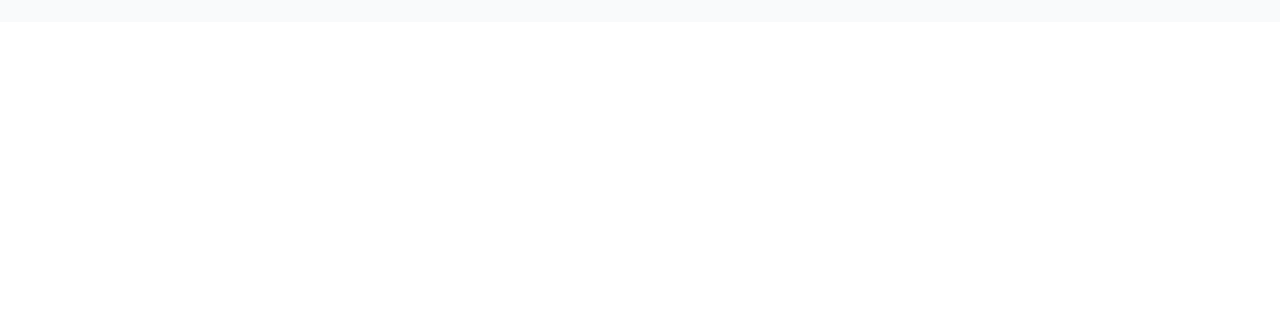
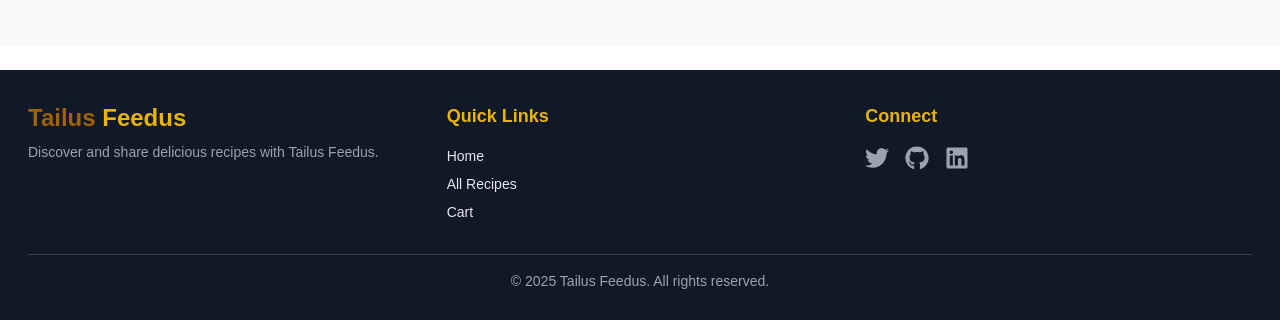
Before and after one commit to gaznafis007/repliq-meal, a Next.js app: page / in a window 1280 px wide. Shown: the part 1085-1405 px from the top of the page. Before the commit the page ends 1107 px from the top, so only its background shows below. Built offline with nearby package versions, Linux system fonts and the light colour scheme; no server answers.

Commit message:
footer created

```diff
--- a/app/layout.jsx
+++ b/app/layout.jsx
@@ -4,6 +4,7 @@ import Navbar from "@/components/Navbar";
 // import { QueryClient, QueryClientProvider } from "@tanstack/react-query";
 import TanstackProvider from "@/providers/TanstackProvider";
 import { CartProvider } from "@/context/ContextProvider";
+import Footer from "@/components/Footer";
 
 const geistSans = localFont({
   src: "./fonts/GeistVF.woff",
@@ -18,8 +19,8 @@ const geistMono = localFont({
 });
 
 export const metadata = {
-  title: "my-recipes",
-  description: "Generated by create next app",
+  title: "Tailus Feedus",
+  description: "Discover and share delicious recipes with Tailus Feedus",
 };
 
 export default function RootLayout({ children }) {
@@ -31,7 +32,8 @@ export default function RootLayout({ children }) {
         <TanstackProvider>
           <CartProvider>
             <Navbar />
-            {children}
+            <main className="flex-1 py-6">{children}</main>
+            <Footer/>
           </CartProvider>
         </TanstackProvider>
       </body>
--- /dev/null
+++ b/components/Footer.jsx
@@ -0,0 +1,95 @@
+"use client";
+import React from "react";
+import Link from "next/link";
+import { FaTwitter, FaGithub, FaLinkedin } from "react-icons/fa";
+
+const Footer = () => {
+  return (
+    <footer className="bg-gray-900 text-gray-200 py-8">
+      <div className="container mx-auto px-4 md:px-12 lg:px-7">
+        <div className="grid grid-cols-1 md:grid-cols-3 gap-8 animate-fade-in">
+          {/* Brand */}
+          <div>
+            <Link href="/" passHref>
+              <span className="text-2xl font-bold text-yellow-700 cursor-pointer">
+                Tailus <span className="text-yellow-500">Feedus</span>
+              </span>
+            </Link>
+            <p className="mt-2 text-sm text-gray-400">
+              Discover and share delicious recipes with Tailus Feedus.
+            </p>
+          </div>
+
+          {/* Navigation Links */}
+          <div>
+            <h3 className="text-lg font-semibold text-yellow-500 mb-4">Quick Links</h3>
+            <ul className="space-y-2 text-sm">
+              <li>
+                <Link href="/" passHref>
+                  <span className="hover:text-yellow-300 transition" aria-label="Home page">
+                    Home
+                  </span>
+                </Link>
+              </li>
+              <li>
+                <Link href="/all-recipes" passHref>
+                  <span className="hover:text-yellow-300 transition" aria-label="All recipes">
+                    All Recipes
+                  </span>
+                </Link>
+              </li>
+              <li>
+                <Link href="/cart" passHref>
+                  <span className="hover:text-yellow-300 transition" aria-label="Cart">
+                    Cart
+                  </span>
+                </Link>
+              </li>
+            </ul>
+          </div>
+
+          {/* Social Media */}
+          <div>
+            <h3 className="text-lg font-semibold text-yellow-500 mb-4">Connect</h3>
+            <div className="flex space-x-4">
+              <a
+                href="https://twitter.com"
+                target="_blank"
+                rel="noopener noreferrer"
+                className="text-gray-400 hover:text-yellow-300 transition"
+                aria-label="Follow us on Twitter"
+              >
+                <FaTwitter size={24} />
+              </a>
+              <a
+                href="https://github.com"
+                target="_blank"
+                rel="noopener noreferrer"
+                className="text-gray-400 hover:text-yellow-300 transition"
+                aria-label="View our GitHub"
+              >
+                <FaGithub size={24} />
+              </a>
+              <a
+                href="https://linkedin.com"
+                target="_blank"
+                rel="noopener noreferrer"
+                className="text-gray-400 hover:text-yellow-300 transition"
+                aria-label="Connect on LinkedIn"
+              >
+                <FaLinkedin size={24} />
+              </a>
+            </div>
+          </div>
+        </div>
+
+        {/* Copyright */}
+        <div className="mt-8 border-t border-gray-700 pt-4 text-center text-sm text-gray-400">
+          <p>&copy; {new Date().getFullYear()} Tailus Feedus. All rights reserved.</p>
+        </div>
+      </div>
+    </footer>
+  );
+};
+
+export default Footer;
```
